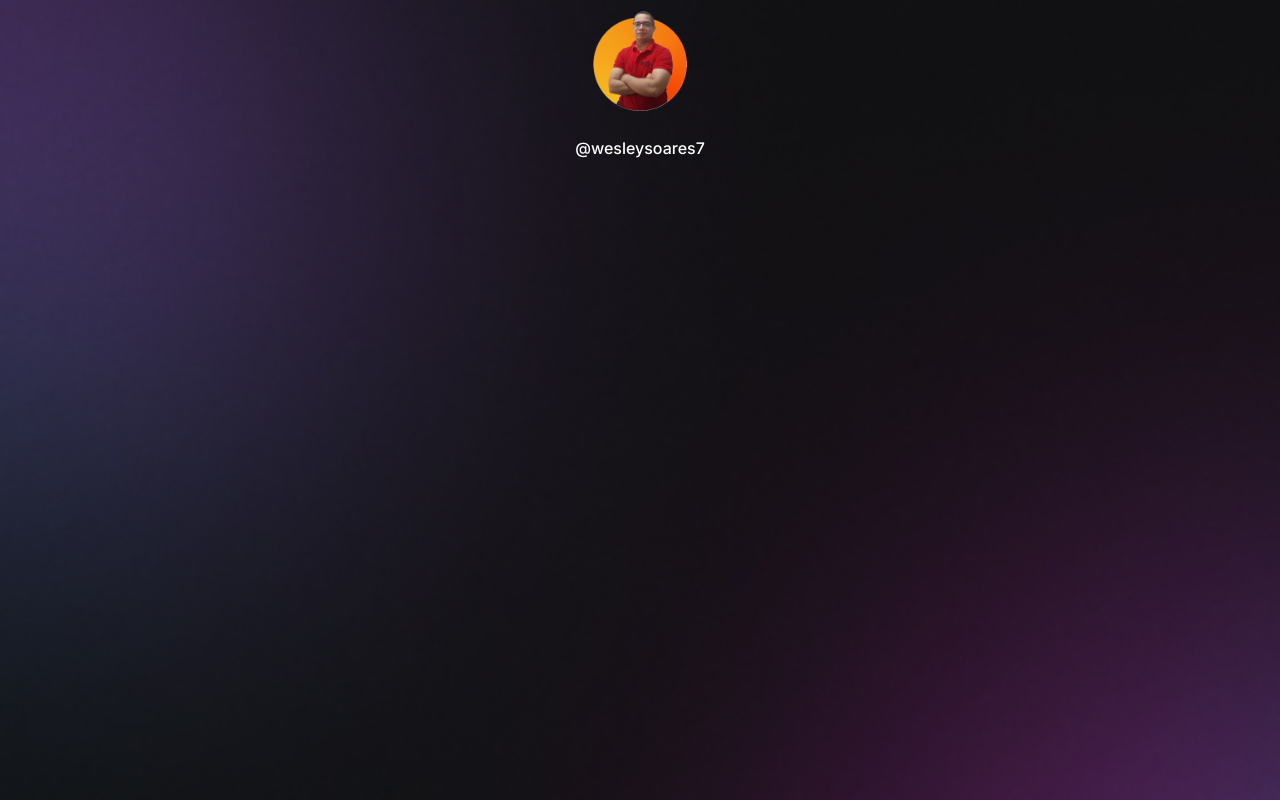
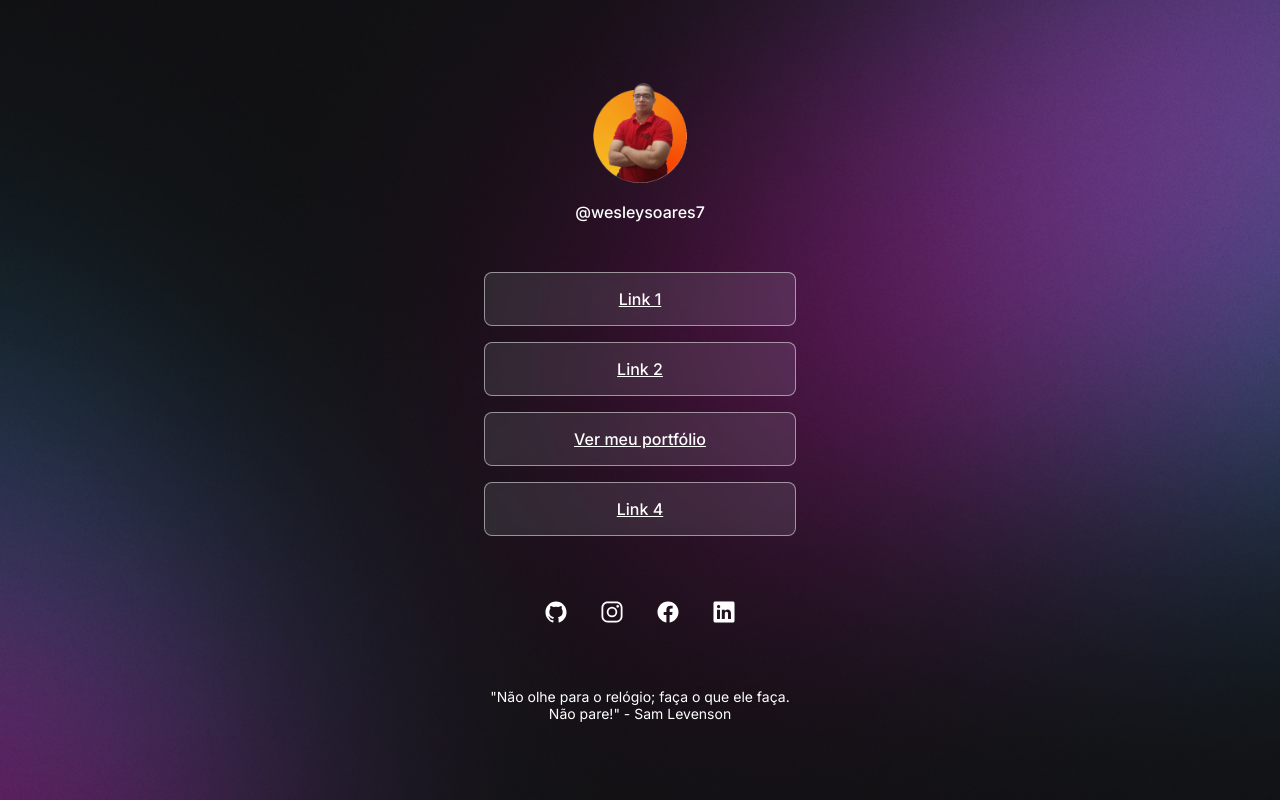
Before and after one commit to Wesleysoares7/my-link-page, a plain HTML site: page index.html in a window 1280 px wide. Drawn offline with nearby package versions, Linux system fonts and the light colour scheme.

Commit message:
feat: finalização da estrutura e estilização, e incialização da transição de efeito da pagina.

```diff
--- a/index.html
+++ b/index.html
@@ -1,5 +1,5 @@
 <!DOCTYPE html>
-<html lang="pt-br">
+<html lang="pt-br" class="">
   <head>
     <link rel="preconnect" href="https://fonts.googleapis.com" />
     <link rel="preconnect" href="https://fonts.gstatic.com" crossorigin />
@@ -21,6 +21,48 @@
         />
         <p>@wesleysoares7</p>
       </div>
+      <ul>
+        <li>
+          <a href="#" target="_blank">Link 1</a>
+        </li>
+        <li>
+          <a href="#" target="_blank">Link 2</a>
+        </li>
+        <li>
+          <a href="#" target="_blank">Ver meu portfólio</a>
+        </li>
+        <li>
+          <a href="#" target="_blank">Link 4</a>
+        </li>
+      </ul>
+      <div id="social-links">
+        <a href="" target="_blank">
+          <ion-icon name="logo-github"></ion-icon>
+        </a>
+        <a href="" target="_blank">
+          <ion-icon name="logo-instagram"></ion-icon>
+        </a>
+        <a href="" target="_blank">
+          <ion-icon name="logo-facebook"></ion-icon>
+        </a>
+        <a href="" target="_blank">
+          <ion-icon name="logo-linkedin"></ion-icon>
+        </a>
+      </div>
+      <footer>
+        <p>
+          "Não olhe para o relógio; faça o que ele faça. Não pare!" - Sam
+          Levenson
+        </p>
+      </footer>
     </div>
+    <script
+      type="module"
+      src="https://unpkg.com/ionicons@7.1.0/dist/ionicons/ionicons.esm.js"
+    ></script>
+    <script
+      nomodule
+      src="https://unpkg.com/ionicons@7.1.0/dist/ionicons/ionicons.js"
+    ></script>
   </body>
 </html>
--- a/style.css
+++ b/style.css
@@ -1,3 +1,21 @@
+* {
+  margin: 0;
+  padding: 0;
+  box-sizing: border-box;
+}
+
+:root {
+  --text-color: white;
+  --bg-url: url(./assets/bg-desktop.jpg);
+  --stroker-color: rgba(255, 255, 255, 0.5);
+}
+
+.light {
+  --text-color: black;
+  --bg-url: url(./assets/bg-desktop-light.jpg);
+  --stroker-color: rgba(0, 0, 0, 0.5);
+}
+
 body {
   /* background-image: url(./assets/bg-mobile.jpg);
   background-repeat: no-repeat;
@@ -5,20 +23,22 @@ body {
   background-size: cover; */
 
   /*background: color imagem repeat position/size */
-  background: url(./assets/bg-mobile.jpg) no-repeat top center/cover;
+  background: var(--bg-url) no-repeat top center/cover;
 }
 
 body * {
   font-family: "Inter", sans-serif;
-  color: #ffffff;
+  color: var(--text-color);
 }
 #container {
-  margin: auto;
   width: 360px;
+  margin: 56px auto 0px;
+  padding: 0 24px;
 }
 
 #profile {
   text-align: center;
+  padding: 24px;
 }
 
 #profile img {
@@ -30,4 +50,57 @@ body * {
 #profile p {
   font-weight: 500;
   line-height: 24px;
+  margin-top: 8px;
 }
+
+ul {
+  display: flex;
+  flex-direction: column;
+  gap: 16px;
+  list-style: none;
+  padding: 24px 0;
+}
+
+ul li a {
+  display: flex;
+  align-items: center;
+  justify-content: center;
+  padding: 16px 24px;
+  background: rgba(225, 255, 255, 0.1);
+  border: 1px solid var(--stroker-color);
+  border-radius: 8px;
+  backdrop-filter: blur(4px);
+  font-weight: 500;
+  transition: all 0.2s;
+}
+
+ul li a:hover {
+  background: rgba(225, 255, 255, 0.05);
+  border: 1px solid var(--text-color);
+}
+
+#social-links {
+  display: flex;
+  justify-content: center;
+  padding: 24px 0;
+  font-size: 24px;
+}
+
+#social-links a {
+  display: flex;
+  align-items: center;
+  justify-content: center;
+  padding: 16px;
+  transition: backgground 8.2s;
+  border-radius: 50%;
+}
+
+#social-links a:hover {
+  background-color: rgba(225, 225, 225, 0.2);
+}
+
+footer {
+  padding: 24px 0;
+  text-align: center;
+  font-size: 14px;
+}
```
